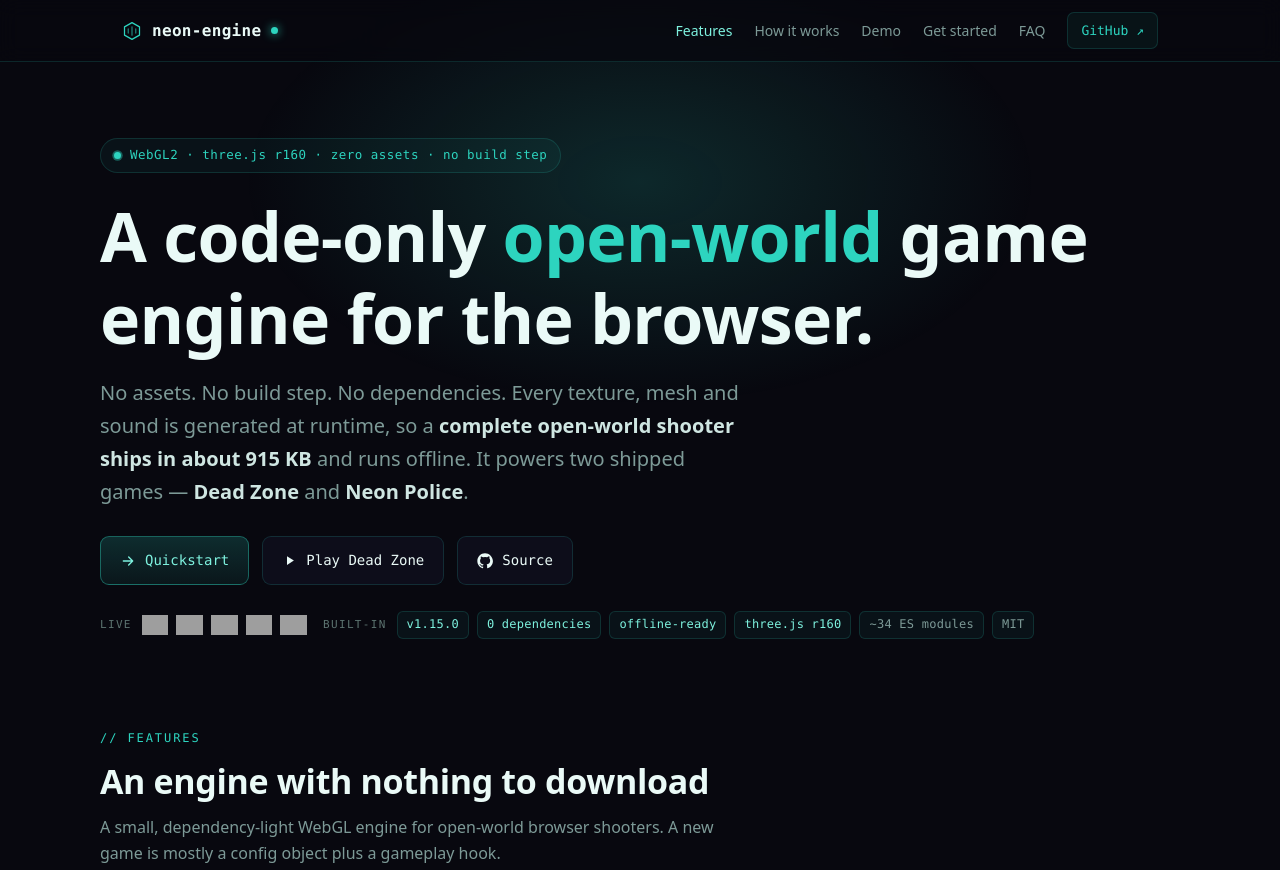
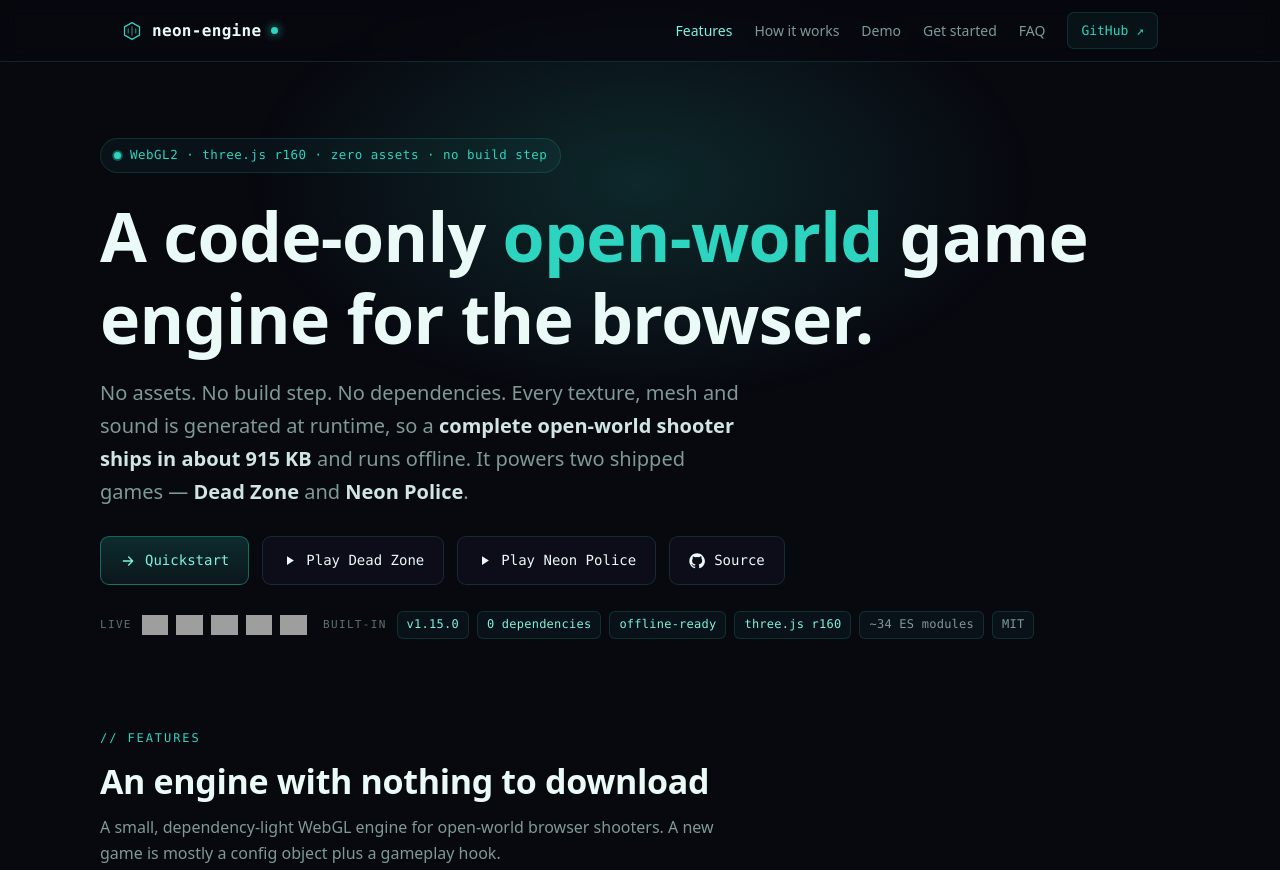
Before and after one commit to drsamonline/neon-engine, a website: page docs/index.html in a window 1280 px wide. Shown: the top 870 px of the page. Drawn offline with Linux system fonts and the light colour scheme; grey boxes are pictures that could not be loaded.

Commit message:
docs: add Play Neon Police button to hero CTA row

```diff
--- a/docs/index.html
+++ b/docs/index.html
@@ -324,6 +324,10 @@
         <svg width="15" height="15" viewBox="0 0 24 24" fill="currentColor" aria-hidden="true"><path d="M8 5v14l11-7z"/></svg>
         Play Dead Zone
       </a>
+      <a class="btn" href="https://drsamonline.github.io/neon-games/neon-police/">
+        <svg width="15" height="15" viewBox="0 0 24 24" fill="currentColor" aria-hidden="true"><path d="M8 5v14l11-7z"/></svg>
+        Play Neon Police
+      </a>
       <a class="btn" href="https://github.com/drsamonline/neon-engine">
         <svg width="16" height="16" viewBox="0 0 24 24" fill="currentColor" aria-hidden="true"><path d="M12 .5C5.7.5.5 5.7.5 12c0 5.1 3.3 9.4 7.9 10.9.6.1.8-.3.8-.6v-2c-3.2.7-3.9-1.5-3.9-1.5-.5-1.3-1.3-1.7-1.3-1.7-1-.7.1-.7.1-.7 1.1.1 1.7 1.2 1.7 1.2 1 1.7 2.7 1.2 3.4.9.1-.7.4-1.2.7-1.5-2.6-.3-5.3-1.3-5.3-5.7 0-1.3.5-2.3 1.2-3.1-.1-.3-.5-1.5.1-3.1 0 0 1-.3 3.3 1.2a11.5 11.5 0 0 1 6 0C17.4 4.6 18.4 4.9 18.4 4.9c.6 1.6.2 2.8.1 3.1.8.8 1.2 1.8 1.2 3.1 0 4.4-2.7 5.4-5.3 5.7.4.4.8 1.1.8 2.2v3.3c0 .3.2.7.8.6 4.6-1.5 7.9-5.8 7.9-10.9C23.5 5.7 18.3.5 12 .5Z"/></svg>
         Source
```
